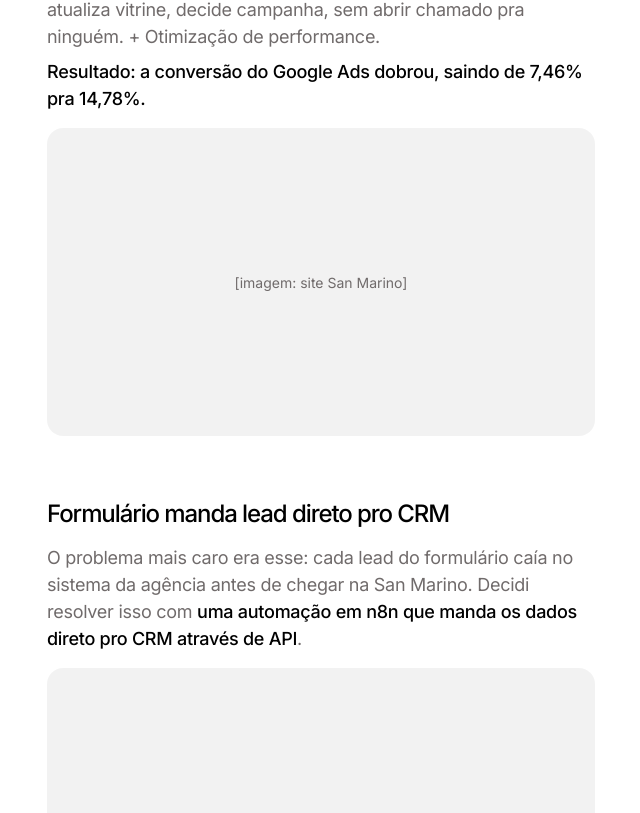
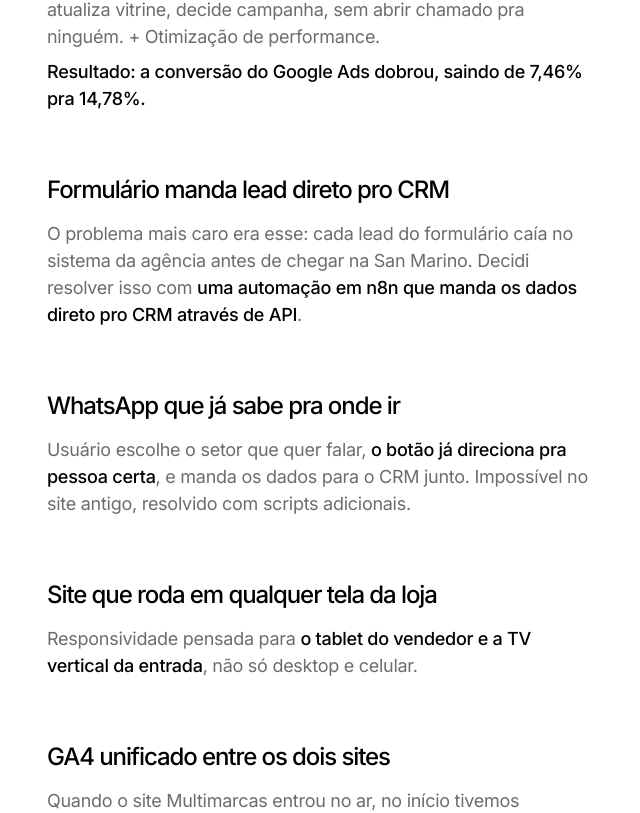
Before and after one commit to viniwebd/viniciusmachado, a Next.js app: page /cases/san-marino in a window 1280 px wide. Shown: the part 1592-2405 px from the top of the page, without its empty margins (605-1245 px from the left). Built offline with nearby package versions, Linux system fonts and the light colour scheme.

Commit message:
fix(cases): remove placeholders de imagem do case San Marino
Imagens/videos serao adicionados manualmente depois via public/assets,
seguindo o layout que ja existe no Figma.

```diff
--- a/src/app/(site)/cases/san-marino/page.tsx
+++ b/src/app/(site)/cases/san-marino/page.tsx
@@ -39,7 +39,6 @@ type SolutionBlock = {
   title: string;
   body: ReactNode;
   result?: string;
-  image: string;
 };
 
 const solutionBlocks: SolutionBlock[] = [
@@ -48,7 +47,6 @@ const solutionBlocks: SolutionBlock[] = [
     body: "Site reconstruído em WordPress: San Marino cadastra veículo, atualiza vitrine, decide campanha, sem abrir chamado pra ninguém. + Otimização de performance.",
     result:
       "Resultado: a conversão do Google Ads dobrou, saindo de 7,46% pra 14,78%.",
-    image: "site San Marino",
   },
   {
     title: "Formulário manda lead direto pro CRM",
@@ -64,7 +62,6 @@ const solutionBlocks: SolutionBlock[] = [
         .
       </>
     ),
-    image: "fluxo n8n",
   },
   {
     title: "WhatsApp que já sabe pra onde ir",
@@ -76,7 +73,6 @@ const solutionBlocks: SolutionBlock[] = [
         resolvido com scripts adicionais.
       </>
     ),
-    image: "botão WhatsApp",
   },
   {
     title: "Site que roda em qualquer tela da loja",
@@ -87,7 +83,6 @@ const solutionBlocks: SolutionBlock[] = [
         , não só desktop e celular.
       </>
     ),
-    image: "telas responsivas",
   },
   {
     title: "GA4 unificado entre os dois sites",
@@ -103,7 +98,6 @@ const solutionBlocks: SolutionBlock[] = [
         , não importa se o caminho começou no site Fiat ou no Multimarcas.
       </>
     ),
-    image: "dashboard GA4",
   },
 ];
 
@@ -241,21 +235,8 @@ export default function SanMarinoCase() {
                     <p className="font-medium text-black">{block.result}</p>
                   )}
                 </div>
-                <div className="flex aspect-video w-full items-center justify-center rounded-[16px] bg-black/5">
-                  <p className="text-[14px] text-[#706b6b]">
-                    [imagem: {block.image}]
-                  </p>
-                </div>
               </div>
             ))}
-          </div>
-        </div>
-      </section>
-
-      <section id="ui-final" className="w-full bg-white">
-        <div className="container-page py-[64px] md:py-[80px] lg:py-[96px]">
-          <div className="flex aspect-video w-full items-center justify-center rounded-[16px] bg-black/5">
-            <p className="text-[14px] text-[#706b6b]">[imagem: UI final]</p>
           </div>
         </div>
       </section>
```
